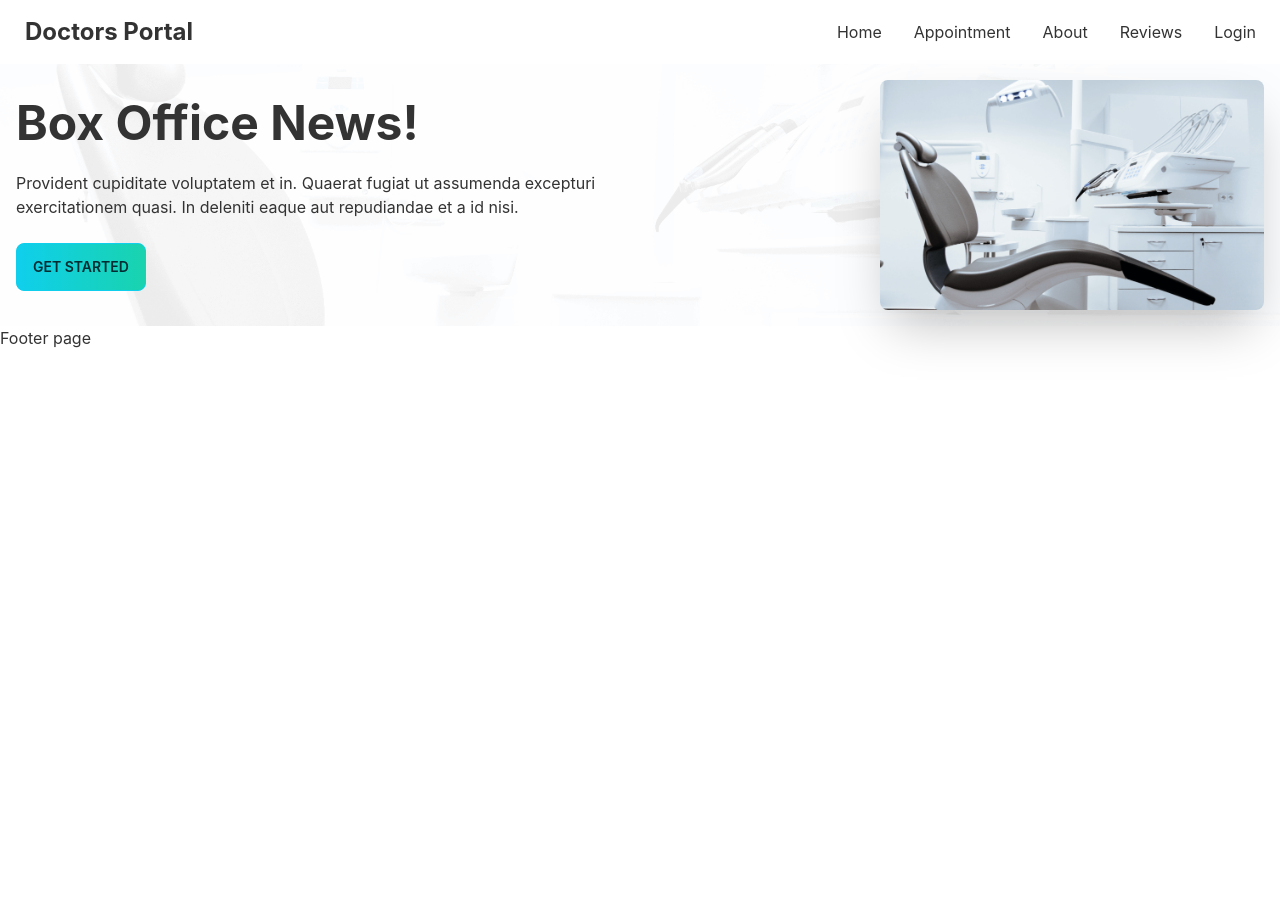
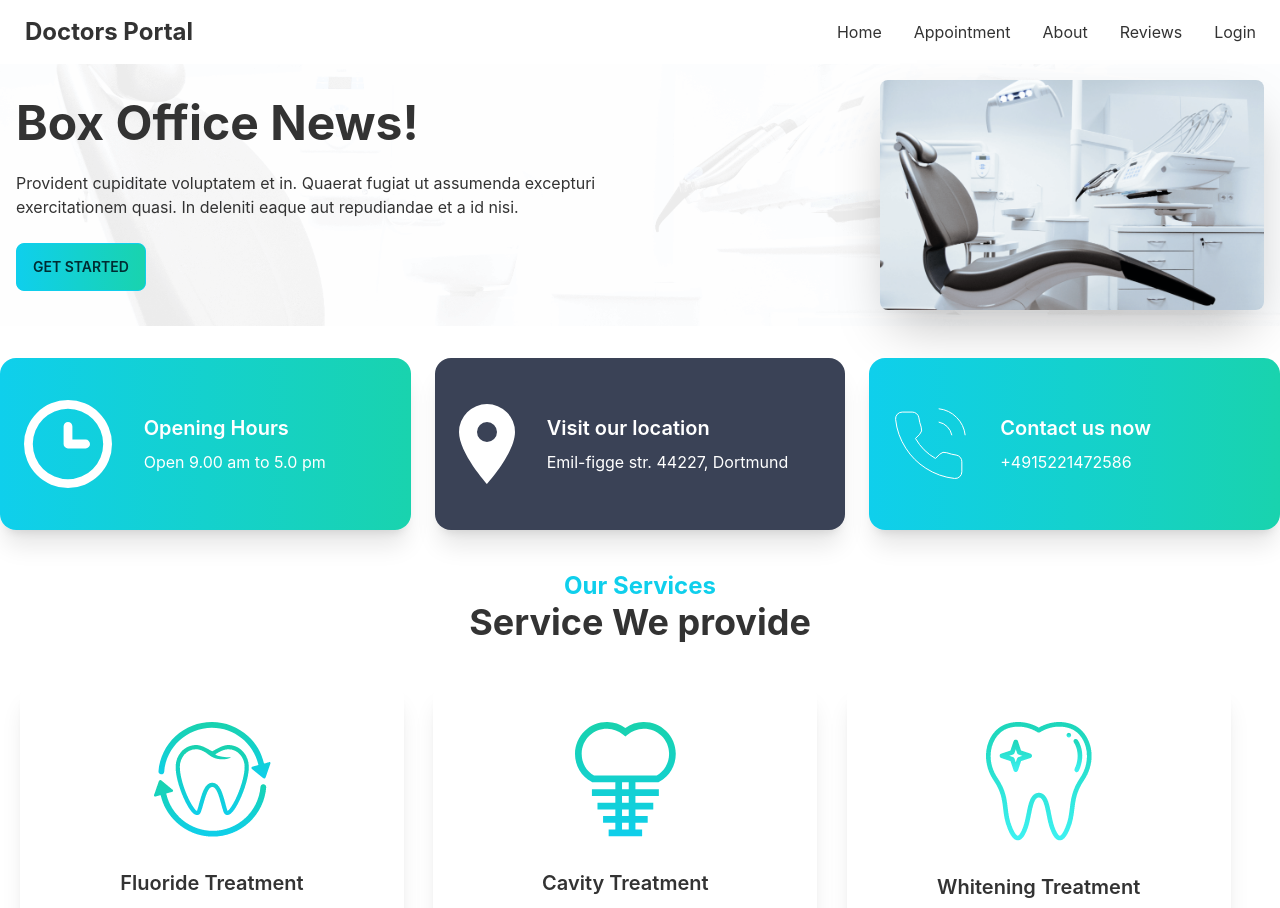
Before and after one commit to Shariful7834/Doctor-portal, a React (Create React App) app: page / in a window 1280 px wide. Shown: the top 908 px of the page. Before the commit the page ends 800 px from the top, so only its background shows below. Built offline with nearby package versions, Linux system fonts and the light colour scheme.

Commit message:
service has added

```diff
--- /dev/null
+++ b/src/Pages/CardsInfo/Card.js
@@ -0,0 +1,18 @@
+import React from "react";
+
+const Card = ({ card }) => {
+  const { id, icon, description, title, bgClass } = card;
+  return (
+    <div className={`text-white card p-6 card-side  shadow-xl ${bgClass}`}>
+      <figure>
+        <img src={icon} alt="icon" />
+      </figure>
+      <div className="card-body bgClass">
+        <h2 className="card-title">{title}</h2>
+        <p>{description}</p>
+      </div>
+    </div>
+  );
+};
+
+export default Card;
--- /dev/null
+++ b/src/Pages/CardsInfo/CardsInfo.js
@@ -0,0 +1,41 @@
+import { primary, secondary } from "daisyui/src/colors";
+import React from "react";
+import clock from "../../assets/icons/clock.svg";
+import marker from "../../assets/icons/marker.svg";
+import phone from "../../assets/icons/phone.svg";
+import Card from "./Card";
+const CardsInfo = () => {
+  const cardData = [
+    {
+      id: "01",
+      title: "Opening Hours",
+      bgClass: "bg-gradient-to-r from-primary to-secondary",
+      description: "Open 9.00 am to 5.0 pm",
+      icon: clock,
+    },
+    {
+      id: "02",
+      title: "Visit our location",
+      bgClass: "bg-accent",
+      description: "Emil-figge str. 44227, Dortmund",
+      icon: marker,
+    },
+    {
+      id: "03",
+      title: "Contact us now",
+      bgClass: "bg-gradient-to-r from-primary to-secondary",
+      description: "+4915221472586",
+      icon: phone,
+    },
+  ];
+
+  return (
+    <div className=" mt-8 grid sm:grid-cols-1 md:grid-cols-2 lg:grid-cols-3 gap-6">
+      {cardData.map((card) => (
+        <Card key={card.id} card={card}></Card>
+      ))}
+    </div>
+  );
+};
+
+export default CardsInfo;
--- a/src/Pages/Home/Home/Home.js
+++ b/src/Pages/Home/Home/Home.js
@@ -1,10 +1,14 @@
 import React from "react";
+import CardsInfo from "../../CardsInfo/CardsInfo";
+import ServiceCards from "../../ServiceCards/ServiceCards";
 import Banner from "../Banner/Banner";
 
 const Home = () => {
   return (
     <div>
       <Banner></Banner>
+      <CardsInfo></CardsInfo>
+      <ServiceCards></ServiceCards>
     </div>
   );
 };
--- /dev/null
+++ b/src/Pages/ServiceCards/ServiceCard.js
@@ -0,0 +1,18 @@
+import React from "react";
+
+const ServiceCard = ({ sCard }) => {
+  const { id, icon, description, title } = sCard;
+  return (
+    <div className="card w-96 bg-base-100 shadow-xl">
+      <figure className="px-10 pt-10">
+        <img src={icon} alt="icons" className="rounded-xl" />
+      </figure>
+      <div className="card-body items-center text-center">
+        <h2 className="card-title">{title}</h2>
+        <p>{description}</p>
+      </div>
+    </div>
+  );
+};
+
+export default ServiceCard;
--- /dev/null
+++ b/src/Pages/ServiceCards/ServiceCards.js
@@ -0,0 +1,47 @@
+import React from "react";
+import fluoride from "../../assets/images/fluoride.png";
+import cavity from "../../assets/images/cavity.png";
+import whitening from "../../assets/images/whitening.png";
+import ServiceCard from "./ServiceCard";
+
+const ServiceCards = () => {
+  const serviceCardData = [
+    {
+      id: "1",
+      title: "Fluoride Treatment",
+      description:
+        "Treatment for Flouride is the best choice in this service category",
+      icon: fluoride,
+    },
+    {
+      id: "2",
+      title: "Cavity Treatment",
+      description:
+        "Cavity for the Teeth is the best choice in this service category",
+      icon: cavity,
+    },
+    {
+      id: "3",
+      title: "Whitening Treatment",
+      description:
+        "Whitening for Teeth is the best choice in this service category",
+      icon: whitening,
+    },
+  ];
+
+  return (
+    <div>
+      <div className="text-center mt-10">
+        <h3 className="text-2xl text-primary font-bold">Our Services</h3>
+        <h2 className="text-4xl font-bold">Service We provide</h2>
+      </div>
+      <div className="grid lg:grid-cols-3 md:grid-cols-2 sm:grid-cols-1 p-5 mt-5">
+        {serviceCardData.map((sCard) => (
+          <ServiceCard key={sCard.id} sCard={sCard}></ServiceCard>
+        ))}
+      </div>
+    </div>
+  );
+};
+
+export default ServiceCards;
```
